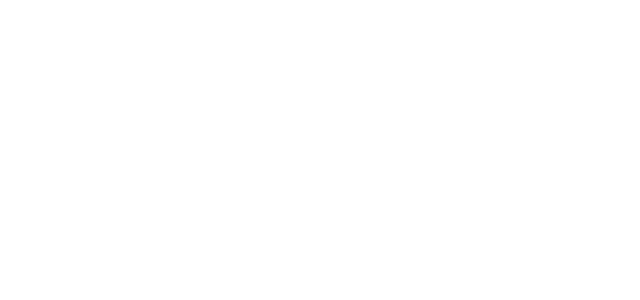
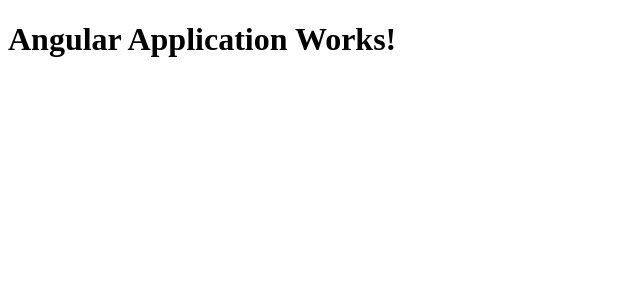
Before and after one commit to aniruddhochat/StuserveWebClient, an Angular app: page / in a window 1280 px wide. Shown: the top 300 px of the page, without its empty margins (0-640 px from the left). Built offline with nearby package versions, Linux system fonts and the light colour scheme.

Commit message:
Placeholder set for template

```diff
--- a/src/app/app.component.html
+++ b/src/app/app.component.html
@@ -1,2 +1,2 @@
-
+<h1>Angular Application Works!</h1>
 <router-outlet></router-outlet>
```
